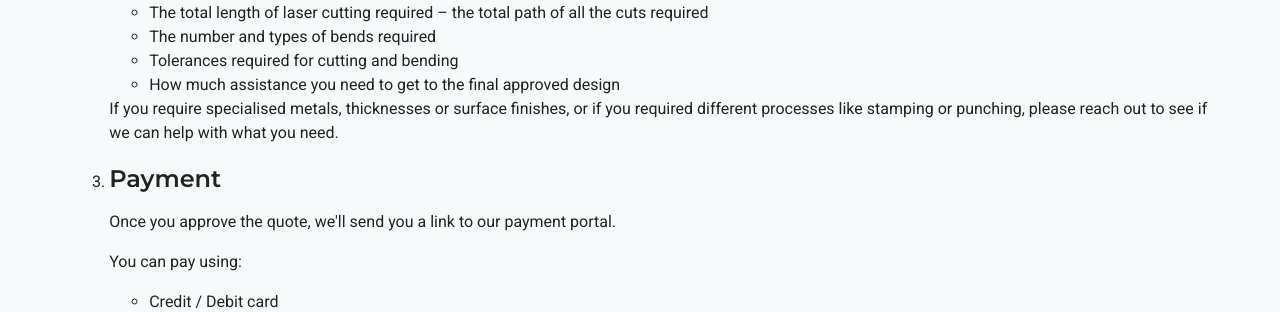
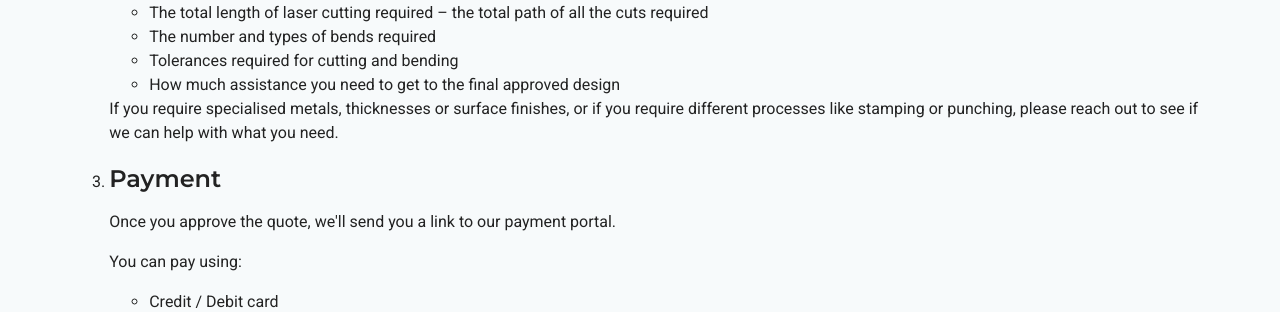
Before and after one commit to WarrenAbel/bend-cut-send-test, a PHP site: page /how-it-works.php in a window 1280 px wide. Shown: the part 851-1163 px from the top of the page. Run offline with PHP 8.4, Linux system fonts and the light colour scheme.

Commit message:
Fix verb tense consistency in how-it-works.php
Co-authored-by: WarrenAbel <229111284+WarrenAbel@users.noreply.github.com>

```diff
--- a/how-it-works.php
+++ b/how-it-works.php
@@ -53,7 +53,7 @@
         <li>Tolerances required for cutting and bending</li>
         <li>How much assistance you need to get to the final approved design</li>
       </ul>
-      <p>If you require specialised metals, thicknesses or surface finishes, or if you required different processes like stamping or punching, please reach out to see if we can help with what you need.</p>
+      <p>If you require specialised metals, thicknesses or surface finishes, or if you require different processes like stamping or punching, please reach out to see if we can help with what you need.</p>
     </li>
 
     <li>
```
